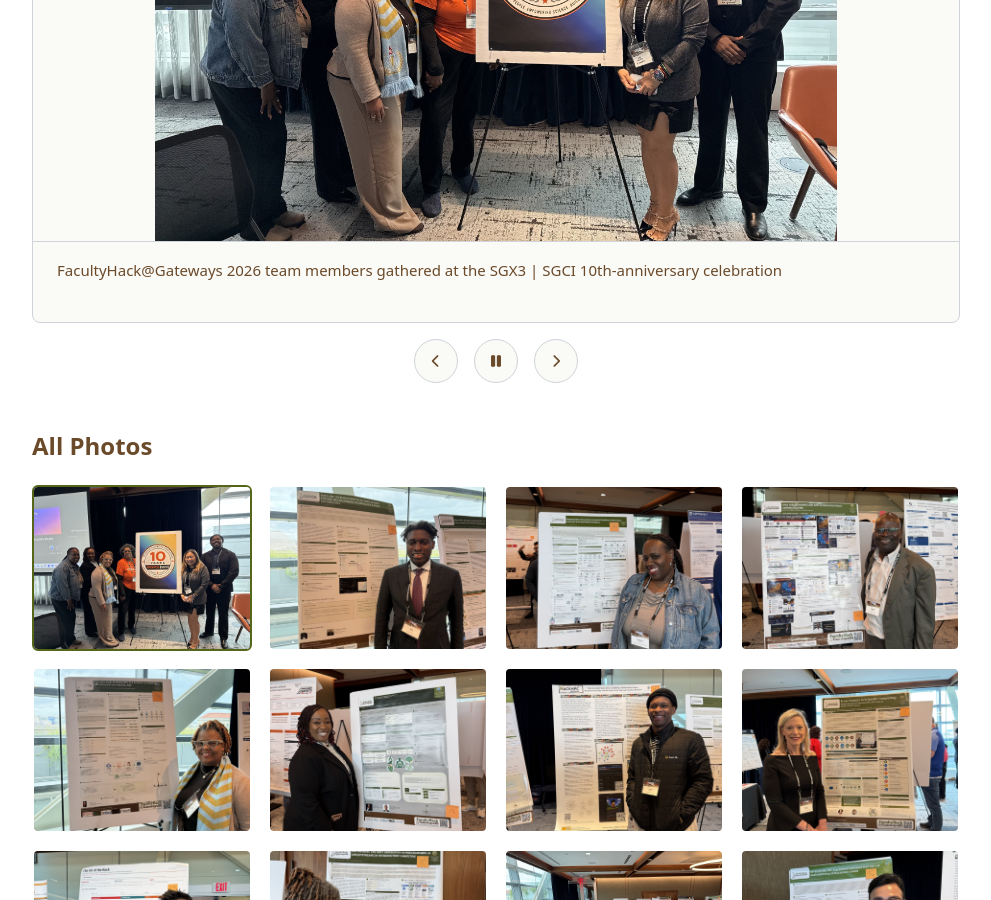
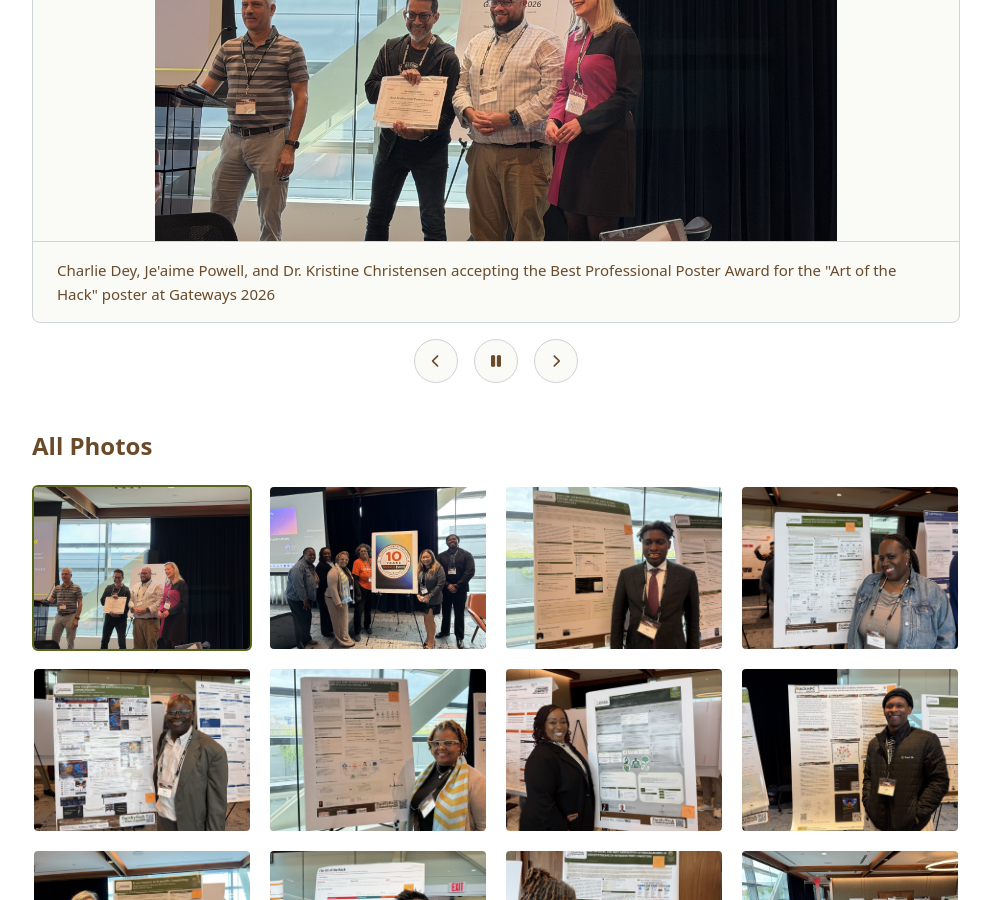
Before and after one commit to HackHPC/facultyhack-gateways26, a Jekyll site: the page built from gallery.html, in a window 1280 px wide and 900 px high, scrolled down 604 px. Shown: the whole window, without its empty margins (144-1135 px from the left). Built offline with Jekyll 4.4.1, drawn with Linux system fonts in a browser that asks for light colours.

Commit message:
Add IMG_3019.jpeg to faculty hack picture originals

```diff
--- a/_data/gallery_captions.yml
+++ b/_data/gallery_captions.yml
@@ -10,6 +10,7 @@
 # "IMG_*.jpeg" names — a future photo meant to lead the gallery needs the
 # same kind of prefix (or a name that otherwise sorts before "00-").
 00-gateways26-groupphoto.png: "FacultyHack@Gateways 2026 participants and mentors together at the Gateways 2026 conference, held at The Johns Hopkins University Bloomberg Center in Washington, DC, beside the SGX3 | SGCI 10th Anniversary poster"
+IMG_3019.jpeg: "Charlie Dey, Je'aime Powell, and Dr. Kristine Christensen accepting the Best Professional Poster Award for the \"Art of the Hack\" poster at Gateways 2026"
 IMG_3686.jpeg: "FacultyHack@Gateways 2026 team members gathered at the SGX3 | SGCI 10th-anniversary celebration"
 IMG_3708.jpeg: "Agbeli Ameko presenting his poster, \"Introduction to an Open Source Future: Decolonizing Technology & Data Sovereignty,\" at the Gateways 2026 poster session"
 IMG_3709.jpeg: "Tanganika Johnson presenting her poster, \"Mapping Urban Heat & Environmental Resilience with Science Gateways from the Bluff to the Bayou,\" at the Gateways 2026 poster session"
```
Also changed, not shown: assets/files/sgx3_facultyhack_pictures/IMG_3019.jpeg (added), 1 other file.
